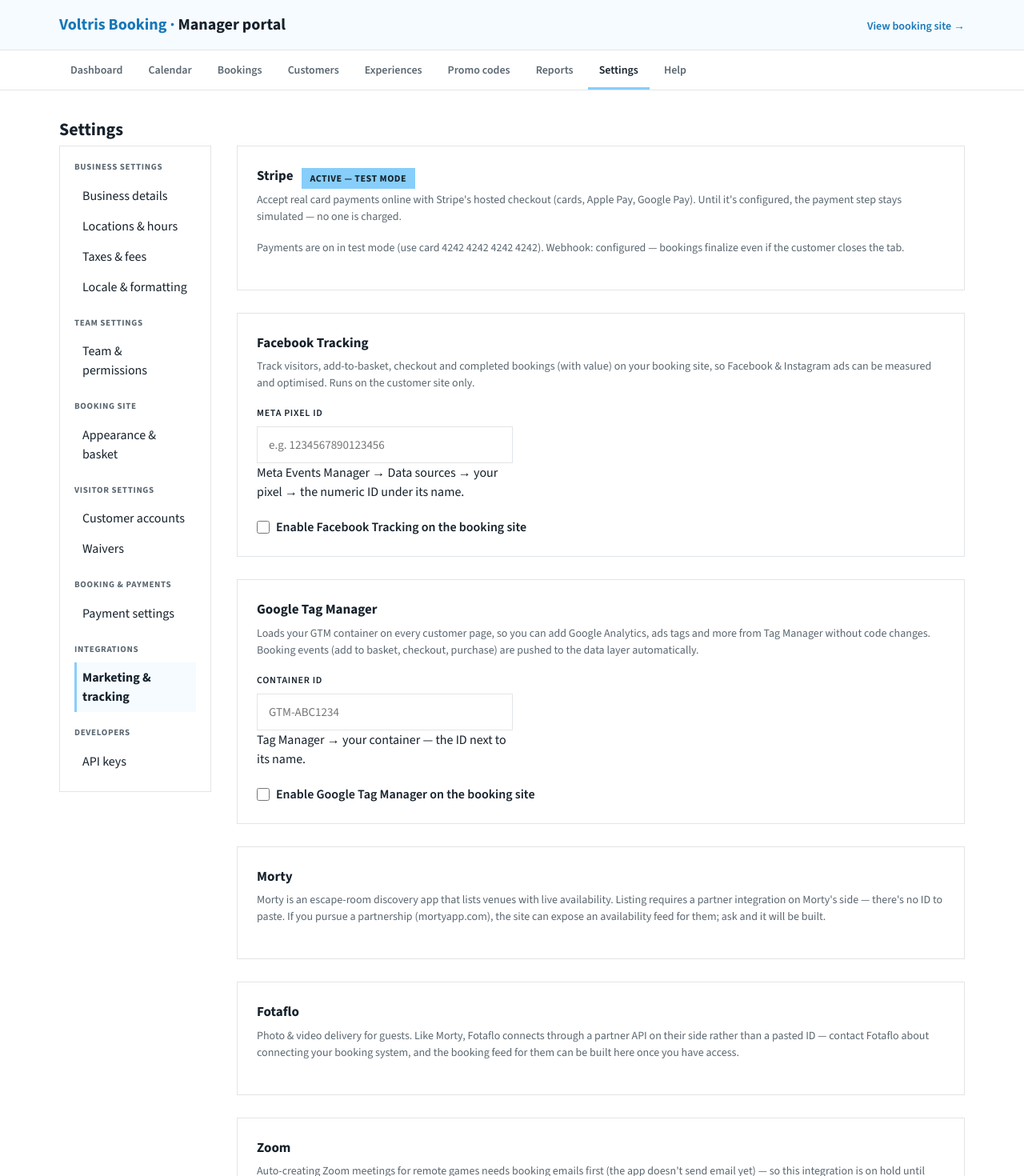
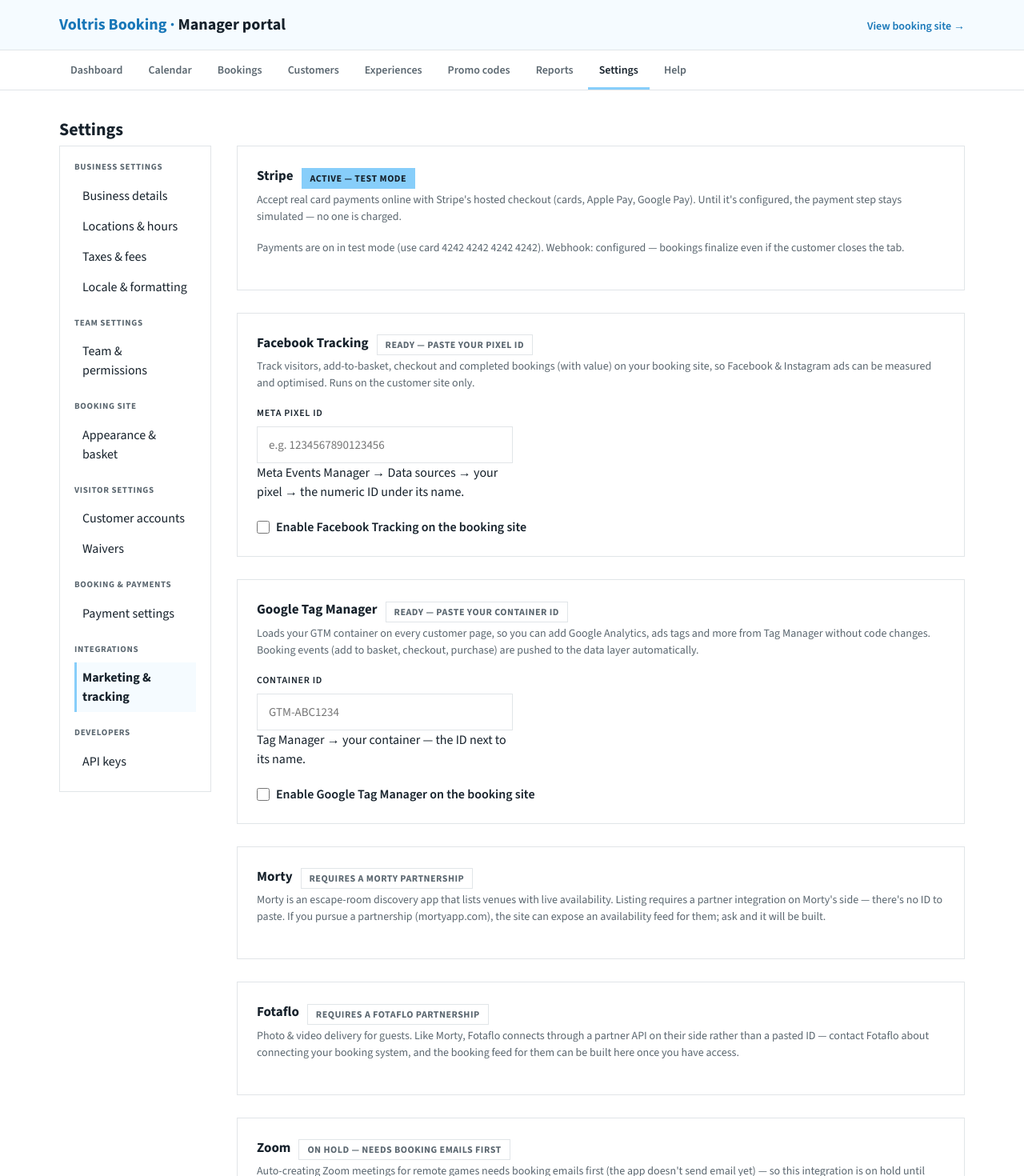
Before and after one commit to DanVoltris/Enigma-Escapes, a Next.js app: page /manager/settings/integrations in a window 1280 px wide. Shown: the top 1470 px of the page at 80% size. Built offline with nearby package versions, Linux system fonts and the light colour scheme; no server answers.

Commit message:
feat: status pills distinguish working integrations from info-only cards
Co-Authored-By: Claude Fable 5 <noreply@anthropic.com>

```diff
--- a/components/manager/IntegrationsForm.tsx
+++ b/components/manager/IntegrationsForm.tsx
@@ -51,7 +51,11 @@ export default function IntegrationsForm({ initial, stripe }: { initial: Integra
       <div className="mgr-card">
         <div className="intg-head">
           <h2>Stripe</h2>
-          {stripe.mode && <span className="mgr-pill on">Active — {stripe.mode === "live" ? "LIVE" : "test mode"}</span>}
+          {stripe.mode ? (
+            <span className="mgr-pill on">Active — {stripe.mode === "live" ? "LIVE" : "test mode"}</span>
+          ) : (
+            <span className="mgr-pill">Ready — add your keys</span>
+          )}
         </div>
         <p className="card-sub">
           Accept real card payments online with Stripe&apos;s hosted checkout (cards, Apple Pay, Google Pay). Until
@@ -86,7 +90,11 @@ STRIPE_WEBHOOK_SECRET=whsec_... # Dashboard → Webhooks → endpoint /api/strip
       <div className="mgr-card">
         <div className="intg-head">
           <h2>Facebook Tracking</h2>
-          {s.fbEnabled && FB_PIXEL_RE.test(s.fbPixelId) && <span className="mgr-pill on">Active</span>}
+          {s.fbEnabled && FB_PIXEL_RE.test(s.fbPixelId) ? (
+            <span className="mgr-pill on">Active</span>
+          ) : (
+            <span className="mgr-pill">Ready — paste your Pixel ID</span>
+          )}
         </div>
         <p className="card-sub">
           Track visitors, add-to-basket, checkout and completed bookings (with value) on your booking site, so
@@ -117,7 +125,11 @@ STRIPE_WEBHOOK_SECRET=whsec_... # Dashboard → Webhooks → endpoint /api/strip
       <div className="mgr-card">
         <div className="intg-head">
           <h2>Google Tag Manager</h2>
-          {s.gtmEnabled && GTM_ID_RE.test(s.gtmId) && <span className="mgr-pill on">Active</span>}
+          {s.gtmEnabled && GTM_ID_RE.test(s.gtmId) ? (
+            <span className="mgr-pill on">Active</span>
+          ) : (
+            <span className="mgr-pill">Ready — paste your container ID</span>
+          )}
         </div>
         <p className="card-sub">
           Loads your GTM container on every customer page, so you can add Google Analytics, ads tags and more from
@@ -144,7 +156,10 @@ STRIPE_WEBHOOK_SECRET=whsec_... # Dashboard → Webhooks → endpoint /api/strip
       </div>
 
       <div className="mgr-card">
-        <h2>Morty</h2>
+        <div className="intg-head">
+          <h2>Morty</h2>
+          <span className="mgr-pill">Requires a Morty partnership</span>
+        </div>
         <p className="card-sub">
           Morty is an escape-room discovery app that lists venues with live availability. Listing requires a
           partner integration on Morty&apos;s side — there&apos;s no ID to paste. If you pursue a partnership
@@ -153,7 +168,10 @@ STRIPE_WEBHOOK_SECRET=whsec_... # Dashboard → Webhooks → endpoint /api/strip
       </div>
 
       <div className="mgr-card">
-        <h2>Fotaflo</h2>
+        <div className="intg-head">
+          <h2>Fotaflo</h2>
+          <span className="mgr-pill">Requires a Fotaflo partnership</span>
+        </div>
         <p className="card-sub">
           Photo &amp; video delivery for guests. Like Morty, Fotaflo connects through a partner API on their side
           rather than a pasted ID — contact Fotaflo about connecting your booking system, and the booking feed for
@@ -162,7 +180,10 @@ STRIPE_WEBHOOK_SECRET=whsec_... # Dashboard → Webhooks → endpoint /api/strip
       </div>
 
       <div className="mgr-card">
-        <h2>Zoom</h2>
+        <div className="intg-head">
+          <h2>Zoom</h2>
+          <span className="mgr-pill">On hold — needs booking emails first</span>
+        </div>
         <p className="card-sub">
           Auto-creating Zoom meetings for remote games needs booking emails first (the app doesn&apos;t send email
           yet) — so this integration is on hold until email exists. If you run virtual games today, a per-experience
```
